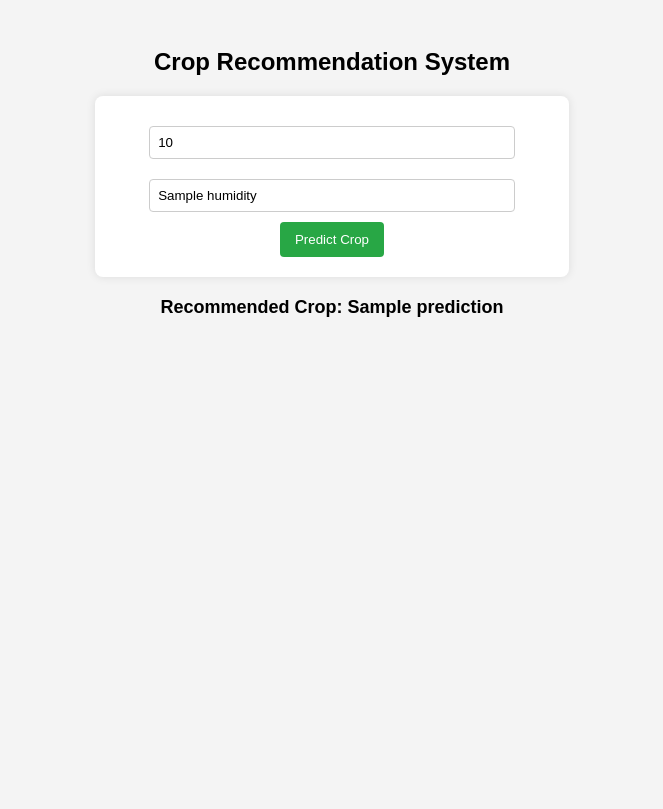
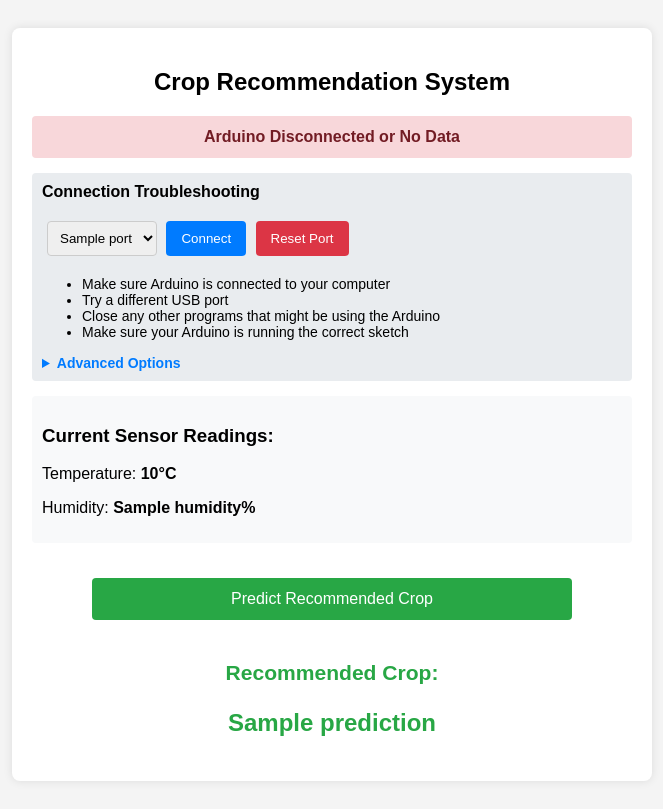
Before and after one commit to Abishek049/Smart_Agriculture_System, a Flask app: template templates/index.html in a window 1280 px wide. Shown: the whole page, without its empty margins (308-971 px from the left). Before the commit the page ends 317 px from the top, so only its background shows below. Run offline with Flask 3, Linux system fonts and the light colour scheme; the template is opened without the code that fills it: most values are stand-ins (such as "Sample title", 1, 10 or a date in 2020).

Commit message:
Completed

```diff
--- a/app.py
+++ b/app.py
@@ -1,60 +1,391 @@
-from flask import Flask, request, render_template
+from flask import Flask, request, render_template, jsonify
 import joblib
 import numpy as np
 import serial
+import serial.tools.list_ports
+import threading
 import time
+import os
+import sys
+import subprocess
+import atexit
+import signal
 
 app = Flask(__name__)
 
-# Initialize Serial Connection
-try:
-    ser = serial.Serial("COM5", 9600, timeout=2)  # Change COM port
-    time.sleep(2)  # Allow time for connection
-except Exception as e:
-    ser = None
-    print(f"Serial Error: {e}")
+# Initialize global variables
+ser = None
+temperature = None
+humidity = None
+error = None
+connected = False
+arduino_port = "COM5"  # Default port
+connection_attempts = 0  # Track connection attempts
+serial_thread = None  # Store thread reference
+thread_running = False  # Flag to control thread execution
+
+def force_release_port(port_name):
+    """Attempt to force-release a COM port (Windows only)"""
+    if sys.platform != 'win32':
+        return False
+
+    try:
+        # Try to run an external command to reset the port
+        print(f"Attempting to force-release {port_name}...")
+        # For Windows, using mode command to reset the port
+        subprocess.run(f"mode {port_name} BAUD=9600 PARITY=n DATA=8 STOP=1",
+                      shell=True,
+                      stdout=subprocess.PIPE,
+                      stderr=subprocess.PIPE)
+
+        # More aggressive approach - try to use device manager to disable and re-enable the port
+        # Warning: This requires admin privileges
+        if "PermissionError" in str(error):
+            try:
+                print("Attempting aggressive port reset (requires admin privileges)...")
+                # This approach is more reliable but requires running as admin
+                # The commands below are examples and may need adjustment
+                devcon_path = os.environ.get("DEVCON_PATH")
+                if devcon_path and os.path.exists(devcon_path):
+                    # Find the device ID for the COM port
+                    find_cmd = f'"{devcon_path}" find =ports'
+                    result = subprocess.run(find_cmd, shell=True, capture_output=True, text=True)
+                    lines = result.stdout.splitlines()
+
+                    for line in lines:
+                        if f"({port_name})" in line:
+                            dev_id = line.split(":")[0].strip()
+                            print(f"Found device ID for {port_name}: {dev_id}")
+
+                            # Disable and re-enable the device
+                            subprocess.run(f'"{devcon_path}" disable "{dev_id}"', shell=True)
+                            time.sleep(1)
+                            subprocess.run(f'"{devcon_path}" enable "{dev_id}"', shell=True)
+                            time.sleep(2)
+                            print(f"Reset {port_name} via device manager")
+                            break
+            except Exception as e:
+                print(f"Advanced port reset failed: {e}")
+
+        return True
+    except Exception as e:
+        print(f"Failed to force-release port: {e}")
+        return False
+
+def find_arduino_port():
+    """Find Arduino port automatically"""
+    ports = list(serial.tools.list_ports.comports())
+    print(f"Available ports: {[p.device for p in ports]}")
+
+    for port in ports:
+        # Look for common Arduino identifiers
+        if any(id in port.description.lower() for id in ["arduino", "ch340", "usb serial"]):
+            print(f"Found likely Arduino port: {port.device}")
+            return port.device
+
+    # If no Arduino identifiers, return the first available port
+    if ports:
+        print(f"No Arduino port found, using first available port: {ports[0].device}")
+        return ports[0].device
+
+    return None
+
+def cleanup_resources():
+    """Clean up all resources properly"""
+    global ser, connected, thread_running
+
+    print("Cleaning up resources...")
+    thread_running = False  # Signal the thread to stop
+
+    # Close serial connection
+    if ser:
+        try:
+            ser.close()
+            print("Serial connection closed")
+        except Exception as e:
+            print(f"Error closing serial connection: {e}")
+
+        ser = None
+
+    connected = False
+
+    # Wait for thread to finish
+    if serial_thread and serial_thread.is_alive():
+        try:
+            serial_thread.join(timeout=1)
+            print("Serial thread joined")
+        except Exception as e:
+            print(f"Error joining thread: {e}")
+
+def connect_to_arduino(port=None, retry=True):
+    """Attempt to connect to Arduino with retry and force-release options"""
+    global ser, error, connected, arduino_port, temperature, humidity, connection_attempts
+
+    # Reset values
+    error = None
+
+    # Close any existing connection
+    if ser:
+        try:
+            ser.close()
+            print("Closed previous connection")
+            time.sleep(1)  # Give time for port to release
+        except:
+            pass
+        ser = None
+
+    # Determine port to use
+    if port is None:
+        port = find_arduino_port()
+        if port:
+            arduino_port = port
+        else:
+            arduino_port = "COM5"  # Fallback
+            error = "No available COM ports found. Please connect Arduino."
+            connected = False
+            return False
+    else:
+        arduino_port = port
+
+    # Implement exponential backoff for retries
+    if connection_attempts > 0:
+        backoff_time = min(5, 1 * (2 ** (connection_attempts - 1)))  # Cap at 5 seconds
+        print(f"Backing off for {backoff_time} seconds before retry #{connection_attempts}")
+        time.sleep(backoff_time)
+
+    connection_attempts += 1
+
+    # Try connecting to the port
+    try:
+        print(f"Attempting to connect to {arduino_port}...")
+        ser = serial.Serial(arduino_port, 9600, timeout=2)
+        time.sleep(2)  # Allow time for connection
+
+        # Test read to verify connection
+        for _ in range(5):  # Increased number of attempts
+            if ser and ser.in_waiting > 0:
+                data = ser.readline().decode().strip()
+                print(f"Test read: {data}")
+                if "," in data:
+                    temp, hum = data.split(",")
+                    try:
+                        temperature = float(temp)
+                        humidity = float(hum)
+                        connected = True
+                        connection_attempts = 0  # Reset counter on success
+                        print(f"Successfully connected to Arduino on {arduino_port}")
+                        return True
+                    except ValueError:
+                        pass
+            time.sleep(0.5)
+
+        # If we're here, no valid data was received
+        if ser:
+            ser.close()
+        ser = None
+        error = f"Connected to {arduino_port} but received no valid data. Check Arduino sketch."
+        connected = False
+        return False
+
+    except serial.SerialException as e:
+        ser = None
+        connected = False
+
+        if "PermissionError" in str(e) and retry:
+            # Try to force-release the port and retry once
+            print(f"Permission error on {arduino_port}, attempting to force-release...")
+            if force_release_port(arduino_port):
+                time.sleep(3)  # Increased delay to 3 seconds
+                # Retry connection without allowing another retry
+                return connect_to_arduino(arduino_port, retry=False)
+
+        error = f"Failed to connect to {arduino_port}: {str(e)}"
+        print(error)
+        return False
+
+    except Exception as e:
+        ser = None
+        connected = False
+        error = f"Error connecting to {arduino_port}: {str(e)}"
+        print(error)
+        return False
+
+# Function to continuously read from serial
+def read_serial_data():
+    global temperature, humidity, error, connected, ser, thread_running
+
+    thread_running = True
+    print("Serial reading thread started")
+
+    while thread_running:
+        # If not connected, try periodically
+        if not connected or not ser:
+            time.sleep(5)  # Wait before trying to reconnect
+            if thread_running:  # Check if we should still be running
+                connect_to_arduino(arduino_port)
+            continue
+
+        try:
+            if ser and ser.in_waiting > 0:
+                data = ser.readline().decode().strip()
+                print(f"Received: {data}")
+
+                if "," in data:
+                    try:
+                        temp, hum = data.split(",")
+                        temperature = float(temp)
+                        humidity = float(hum)
+                    except ValueError as e:
+                        print(f"Error parsing data: {e}")
+                else:
+                    print(f"Invalid data format: {data}")
+        except Exception as e:
+            print(f"Serial reading error: {e}")
+            error = f"Lost connection to Arduino: {e}"
+            connected = False
+            try:
+                if ser:
+                    ser.close()
+                ser = None
+            except:
+                pass
+
+        time.sleep(0.1)  # Small delay
+
+    print("Serial reading thread exiting")
+
+# Start the serial reading thread
+def start_serial_thread():
+    global serial_thread, thread_running
+
+    # If thread exists, check if it's still running
+    if serial_thread and serial_thread.is_alive():
+        # Thread is already running, no need to start a new one
+        return
+
+    # If we had a thread before but it's not alive anymore, or we haven't had one yet
+    thread_running = True
+    serial_thread = threading.Thread(target=read_serial_data, daemon=True)
+    serial_thread.start()
+
+# Register cleanup functions
+atexit.register(cleanup_resources)
+
+# Handle signals for more reliable cleanup
+def signal_handler(sig, frame):
+    print(f"Received signal {sig}, cleaning up...")
+    cleanup_resources()
+    sys.exit(0)
+
+signal.signal(signal.SIGINT, signal_handler)
+signal.signal(signal.SIGTERM, signal_handler)
 
 @app.route("/", methods=["GET", "POST"])
 def index():
-    temperature = None
-    humidity = None
+    global temperature, humidity, error, connected, arduino_port
     prediction = None
-    error = None
 
-    # Read from Serial
-    if ser:
-        ser.flush()  # Clear buffer
-        try:
-            if ser.in_waiting > 0:
-                data = ser.readline().decode().strip()
-                if "," in data:
-                    temp, hum = data.split(",")
-                    temperature = float(temp)
-                    humidity = float(hum)
-                else:
-                    error = "Invalid sensor data format"
-        except Exception as e:
-            error = f"Failed to read sensor data: {e}"
-    else:
-        error = "Serial connection not established"
+    # Make sure serial thread is running
+    start_serial_thread()
 
+    # Handle POST requests
     if request.method == "POST":
-        try:
-            pH = float(request.form["pH"])
-            rainfall = float(request.form["rainfall"])
+        # Connect button pressed
+        if "connect_port" in request.form:
+            port = request.form.get("port")
+            if port:
+                connect_to_arduino(port)
+        # Predict button pressed
+        elif "predict" in request.form:
+            try:
+                if temperature is None or humidity is None:
+                    raise ValueError("Failed to get sensor data. Make sure Arduino is connected.")
 
-            if temperature is None or humidity is None:
-                raise ValueError("Failed to get sensor data.")
+                # Load model and make prediction
+                model = joblib.load("crop_recommendation_model_dht.pkl")
+                prediction = model.predict([[temperature, humidity]])[0]
+                print(f"Prediction made: {prediction}")
+            except Exception as e:
+                error = str(e)
+                print(f"Prediction error: {error}")
 
-            model = joblib.load("crop_recommendation_model_dht.pkl")
-            prediction = model.predict([[temperature, humidity]])[0]
-
-        except Exception as e:
-            error = str(e)
+    # Get available ports
+    available_ports = [p.device for p in serial.tools.list_ports.comports()]
 
     return render_template(
-        "index.html", temperature=temperature, humidity=humidity, prediction=prediction, error=error
+        "index.html",
+        temperature=temperature,
+        humidity=humidity,
+        prediction=prediction,
+        error=error,
+        connected=connected,
+        arduino_port=arduino_port,
+        available_ports=available_ports
     )
 
+@app.route("/reset_connection", methods=["POST"])
+def reset_connection():
+    """API endpoint to reset connection"""
+    global ser, connected, connection_attempts
+
+    # Force close any existing connection
+    if ser:
+        try:
+            ser.close()
+        except:
+            pass
+        ser = None
+
+    connected = False
+    connection_attempts = 0  # Reset attempts counter
+
+    # Try to force-release the port
+    port = request.form.get("port", arduino_port)
+    force_release_port(port)
+    time.sleep(2)
+
+    # Try to connect
+    success = connect_to_arduino(port)
+    return jsonify({
+        "success": success,
+        "connected": connected,
+        "error": error
+    })
+
+@app.route("/data", methods=["GET"])
+def get_data():
+    """API endpoint to get current sensor data"""
+    return jsonify({
+        "temperature": temperature,
+        "humidity": humidity,
+        "connected": connected,
+        "error": error
+    })
+
 if __name__ == "__main__":
-    app.run(debug=True)
+    # Inform user of workarounds
+    print("\n----- ARDUINO CONNECTION HELP -----")
+    print("If you get 'Access denied' errors:")
+    print("1. Close Arduino IDE or any other program using the port")
+    print("2. Try running this script as Administrator")
+    print("3. Physically disconnect and reconnect the Arduino")
+    print("4. Try a different USB port on your computer")
+    print("---------------------------------\n")
+
+    # Try to connect on startup
+    connect_to_arduino()
+
+    # Start serial thread before running the app
+    start_serial_thread()
+
+    # Run the app
+    print("\nStarting Flask server...")
+    print("Use Ctrl+C to properly stop the server\n")
+
+    try:
+        # Using threaded=True helps with resource management
+        app.run(debug=True, use_reloader=False, threaded=True)
+    except KeyboardInterrupt:
+        print("Keyboard interrupt received, shutting down...")
+    finally:
+        cleanup_resources()
--- a/templates/index.html
+++ b/templates/index.html
@@ -11,17 +11,25 @@
             text-align: center;
             padding: 20px;
         }
-        form {
+        .container {
             background: white;
             padding: 20px;
             display: inline-block;
             border-radius: 8px;
             box-shadow: 0px 0px 10px rgba(0, 0, 0, 0.1);
+            max-width: 600px;
+            width: 90%;
         }
-        input {
-            margin: 10px;
+        .sensor-data {
+            margin: 15px 0;
+            text-align: left;
+            padding: 10px;
+            background-color: #f8f9fa;
+            border-radius: 4px;
+        }
+        input, select {
+            margin: 10px 5px;
             padding: 8px;
-            width: 80%;
             border: 1px solid #ccc;
             border-radius: 4px;
         }
@@ -32,6 +40,7 @@
             border: none;
             cursor: pointer;
             border-radius: 4px;
+            margin-top: 10px;
         }
         button:hover {
             background-color: #218838;
@@ -41,23 +50,185 @@
             font-size: 18px;
             font-weight: bold;
         }
+        .status {
+            margin-bottom: 15px;
+            padding: 12px;
+            border-radius: 4px;
+            font-weight: bold;
+        }
+        .connected {
+            background-color: #d4edda;
+            color: #155724;
+        }
+        .disconnected {
+            background-color: #f8d7da;
+            color: #721c24;
+        }
+        .error {
+            color: #dc3545;
+            margin-top: 10px;
+            font-weight: bold;
+        }
+        .connection-panel {
+            margin: 15px 0;
+            padding: 10px;
+            background-color: #e9ecef;
+            border-radius: 4px;
+            text-align: left;
+        }
+        .panel-title {
+            font-weight: bold;
+            margin-bottom: 10px;
+        }
+        .btn-connect {
+            background-color: #007bff;
+        }
+        .btn-connect:hover {
+            background-color: #0069d9;
+        }
+        .btn-reset {
+            background-color: #dc3545;
+            color: white;
+            margin-left: 5px;
+        }
+        .btn-reset:hover {
+            background-color: #c82333;
+        }
+        .btn-predict {
+            width: 80%;
+            margin: 20px auto;
+            padding: 12px;
+            font-size: 16px;
+        }
+        .advanced-options {
+            margin-top: 15px;
+            text-align: left;
+            font-size: 14px;
+        }
+        .advanced-options summary {
+            cursor: pointer;
+            color: #007bff;
+            font-weight: bold;
+        }
+        .advanced-options div {
+            padding: 10px;
+            background-color: #f8f9fa;
+            border-radius: 4px;
+            margin-top: 5px;
+        }
     </style>
 </head>
 <body>
+    <div class="container">
+        <h2>Crop Recommendation System</h2>
 
-    <h2>Crop Recommendation System</h2>
-    <form method="POST">
-        <input type="text" name="temperature" value="{{ temperature }}" placeholder="Temperature (°C)" readonly>
-        <input type="text" name="humidity" value="{{ humidity }}" placeholder="Humidity (%)" readonly>
-        <br>
-        <button type="submit">Predict Crop</button>
-    </form>
+        <!-- Connection Status -->
+        {% if connected %}
+            <div class="status connected">
+                Arduino Connected - Receiving Data from {{ arduino_port }}
+            </div>
+        {% else %}
+            <div class="status disconnected">
+                Arduino Disconnected or No Data
+            </div>
 
-    {% if prediction %}
-        <p class="result">Recommended Crop: <strong>{{ prediction }}</strong></p>
-    {% elif error %}
-        <p class="result" style="color: red;">Error: {{ error }}</p>
-    {% endif %}
+            <!-- Connection Help Panel -->
+            <div class="connection-panel">
+                <div class="panel-title">Connection Troubleshooting</div>
+                <form method="POST">
+                    <select name="port">
+                        {% for port in available_ports %}
+                            <option value="{{ port }}" {% if arduino_port == port %}selected{% endif %}>{{ port }}</option>
+                        {% endfor %}
+                        {% if not available_ports %}
+                            <option disabled>No ports available</option>
+                        {% endif %}
+                    </select>
+                    <button type="submit" name="connect_port" value="1" class="btn-connect">Connect</button>
+                    <button type="button" id="reset-btn" class="btn-reset">Reset Port</button>
+                </form>
 
+                <ul style="font-size: 14px; margin-top: 10px;">
+                    <li>Make sure Arduino is connected to your computer</li>
+                    <li>Try a different USB port</li>
+                    <li>Close any other programs that might be using the Arduino</li>
+                    <li>Make sure your Arduino is running the correct sketch</li>
+                </ul>
+
+                <details class="advanced-options">
+                    <summary>Advanced Options</summary>
+                    <div>
+                        <p>If you're getting "Access denied" errors, try these steps:</p>
+                        <ol>
+                            <li>Close Arduino IDE or any other program using the serial port</li>
+                            <li>Physically unplug the Arduino and plug it back in</li>
+                            <li>Try running the Flask app as administrator</li>
+                            <li>Try the "Reset Port" button above</li>
+                            <li>Restart your computer if all else fails</li>
+                        </ol>
+                    </div>
+                </details>
+            </div>
+        {% endif %}
+
+        <!-- Sensor Data Display -->
+        <div class="sensor-data">
+            <h3>Current Sensor Readings:</h3>
+            <p>Temperature: <strong>{{ temperature|default('N/A', true) }}°C</strong></p>
+            <p>Humidity: <strong>{{ humidity|default('N/A', true) }}%</strong></p>
+        </div>
+
+        <!-- Prediction Form -->
+        <form method="POST">
+            <button type="submit" name="predict" value="1" class="btn-predict">Predict Recommended Crop</button>
+        </form>
+
+        <!-- Results Display -->
+        {% if prediction %}
+            <div class="result" style="color: #28a745;">
+                <h3>Recommended Crop:</h3>
+                <p style="font-size: 24px;">{{ prediction }}</p>
+            </div>
+        {% endif %}
+
+        {% if error %}
+            <div class="error">
+                Error: {{ error }}
+            </div>
+        {% endif %}
+    </div>
+
+    <script>
+        // Reset port button functionality
+        document.getElementById('reset-btn').addEventListener('click', function() {
+            const port = document.querySelector('select[name="port"]').value;
+
+            fetch('/reset_connection', {
+                method: 'POST',
+                headers: {
+                    'Content-Type': 'application/x-www-form-urlencoded',
+                },
+                body: 'port=' + encodeURIComponent(port)
+            })
+            .then(response => response.json())
+            .then(data => {
+                if (data.success) {
+                    window.location.reload();
+                } else {
+                    alert('Failed to reset connection: ' + data.error);
+                }
+            })
+            .catch(error => {
+                alert('Error: ' + error);
+            });
+        });
+
+        // Auto-refresh status every 15 seconds if not connected
+        {% if not connected %}
+        setTimeout(function() {
+            window.location.reload();
+        }, 15000);
+        {% endif %}
+    </script>
 </body>
 </html>
```
